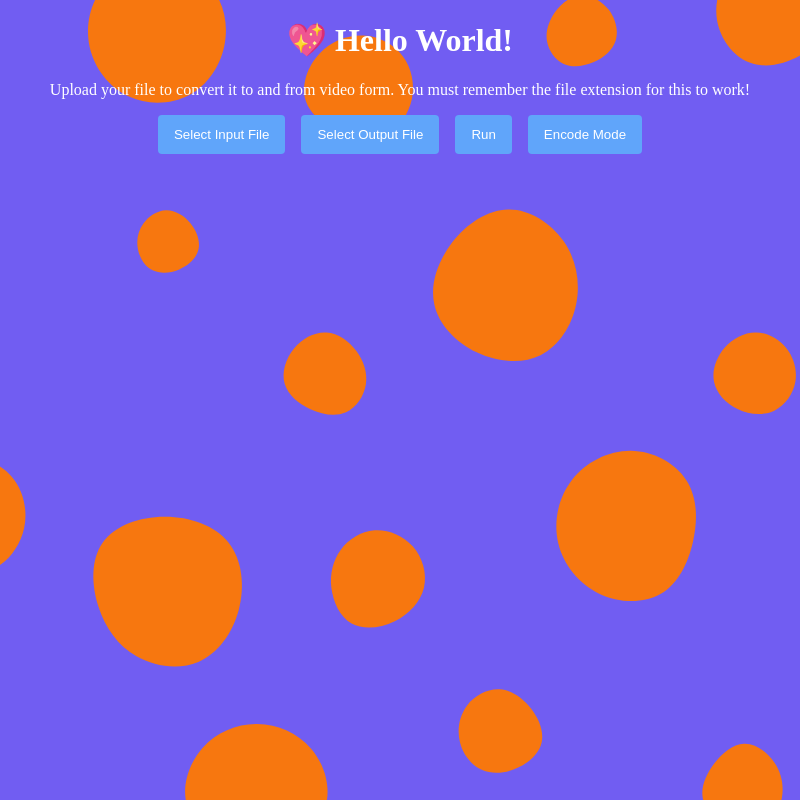
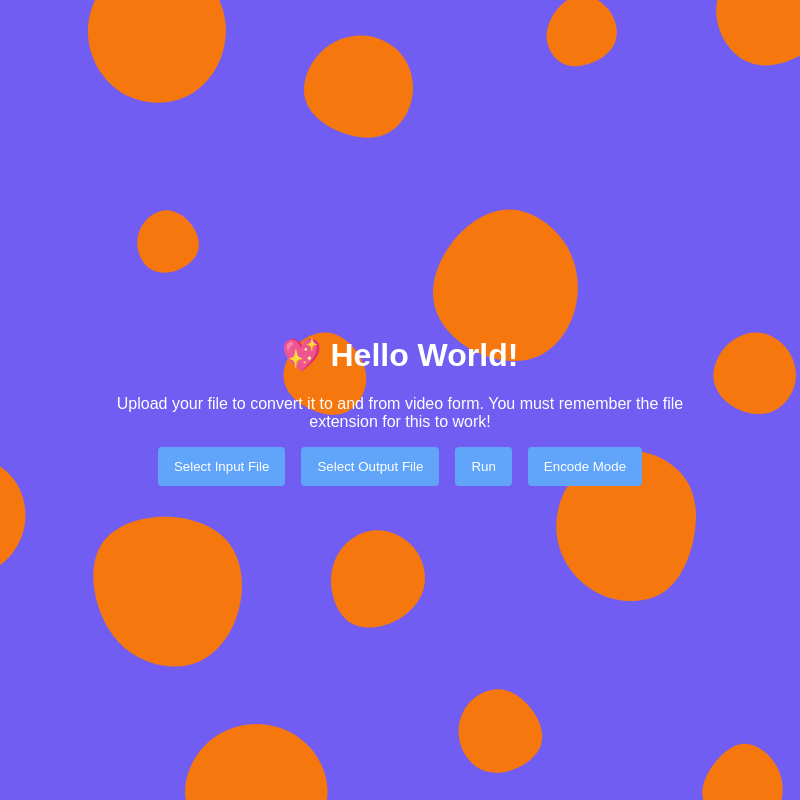
Before and after one commit to qayyumayaan/youtube-usb, an Electron app: page src/index.html in a window 800 px wide. Drawn offline with Linux system fonts and the light colour scheme; no server answers.

Commit message:
Center everything to the screen

```diff
--- a/src/index.html
+++ b/src/index.html
@@ -7,6 +7,7 @@
     <script defer src="render.js"></script>
   </head>
   <body class="font-sans mx-auto max-w-screen-sm p-8">
+    <div class="container">
       <h1 class="text-4xl mb-4">💖 Hello World!</h1>
       <p class="mb-4">
         Upload your file to convert it to and from video form. You must remember
@@ -35,5 +36,6 @@
         class="hidden"
         placeholder="Enter the magic number:"
       />
+    </div>
   </body>
 </html>
--- a/src/styles.css
+++ b/src/styles.css
@@ -12,29 +12,36 @@ body::before {
   z-index: -1;
 }
 
-.body {
-  font-family: "Arial", sans-serif; /* Change the font family to your preferred choice */
-  margin: auto;
+body {
+  font-family: "Arial", sans-serif;
+  margin: 0;
+  display: flex;
+  justify-content: center;
+  align-items: center;
+  height: 100vh;
+  background-color: #f3f4f6;
+}
+
+.container {
   max-width: 38rem;
   padding: 2rem;
-  text-align: center; /* Center the text */
+  text-align: center;
 }
 
 .button-group {
   display: flex;
-  flex-direction: row; /* Change the flex-direction to row */
-  justify-content: center; /* Center the buttons horizontally */
-  margin-top: 1rem; /* Add margin to separate the buttons from the text */
+  justify-content: center;
+  margin-top: 1rem;
 }
 
 h1 {
   color: #fff;
-  text-align: center; /* Center the header text */
+  text-align: center;
 }
 
 p {
   color: #fff;
-  text-align: center; /* Center the paragraph text */
+  text-align: center;
 }
 
 button {
@@ -45,7 +52,7 @@ button {
   border: none;
   cursor: pointer;
   transition: background-color 0.3s ease;
-  margin: 0 0.5rem; /* Add margin between the buttons */
+  margin: 0 0.5rem;
 }
 
 button:hover {
```
Lines whose indentation alone changed are shown as unchanged.
